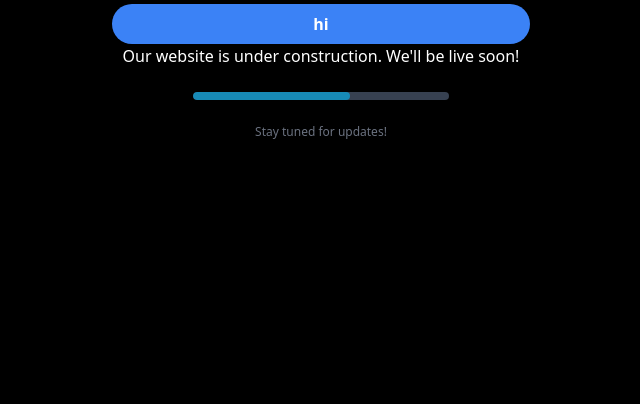
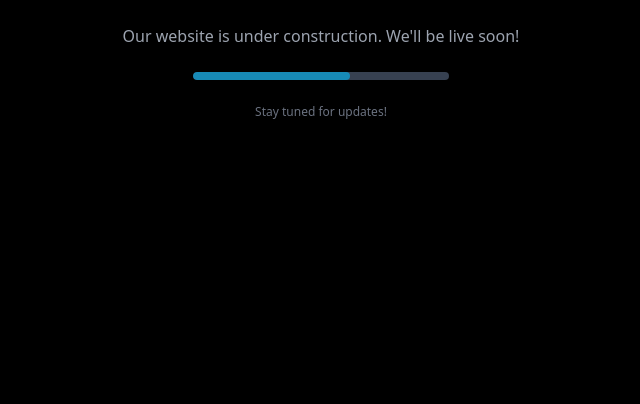
Before and after one commit to AdityaThakurAKT/sangam3, a plain HTML site: page index.html in a window 1280 px wide. Shown: the part 396-800 px from the top of the page, without its empty margins (319-959 px from the left). Drawn offline with nearby package versions, Linux system fonts and the light colour scheme.

Commit message:
Update index.html

```diff
--- a/index.html
+++ b/index.html
@@ -16,7 +16,6 @@
       BCA Department, L.N.D. College
     </p>
     <p class="text-gray-400 text-sm md:text-base">
-      <div class="bg-blue-500 hover:bg-blue-700 text-white font-bold py-2 px-4 rounded-full text-center space-y-6" data-client-id="16249869787321772190"><script src="https://www.phone.email/verify_email_v1.js" async></script>hi</div>
 
       Our website is under construction. We'll be live soon!
     </p>
@@ -27,6 +26,9 @@
     <p class="text-xs text-gray-500 mt-4">Stay tuned for updates!</p>
   </div>
 
+
+
+<div class="pe_verify_email" data-client-id="16249869787321772190"><script src="https://www.phone.email/verify_email_v1.js" async></script></div>
 <script>
     function phoneEmailReceiver(userObj){
         var user_json_url = userObj.user_json_url;
```
